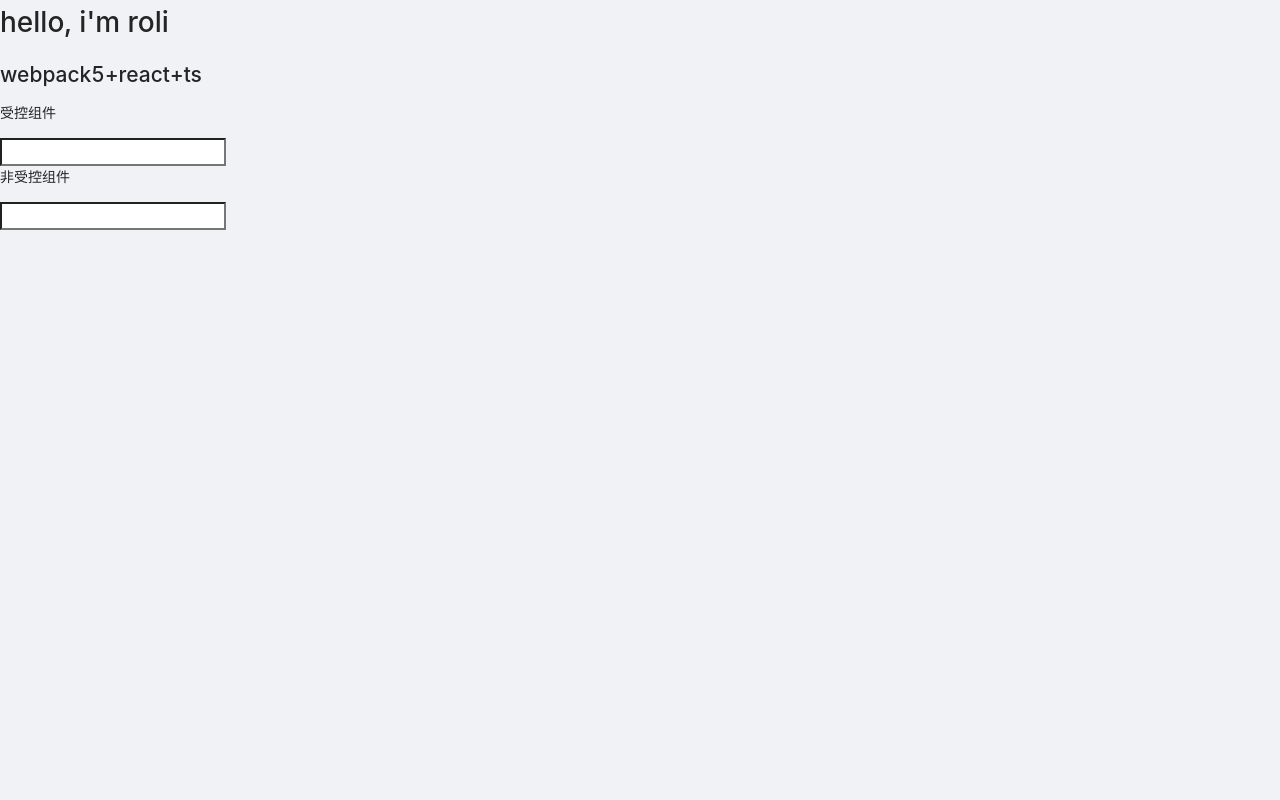
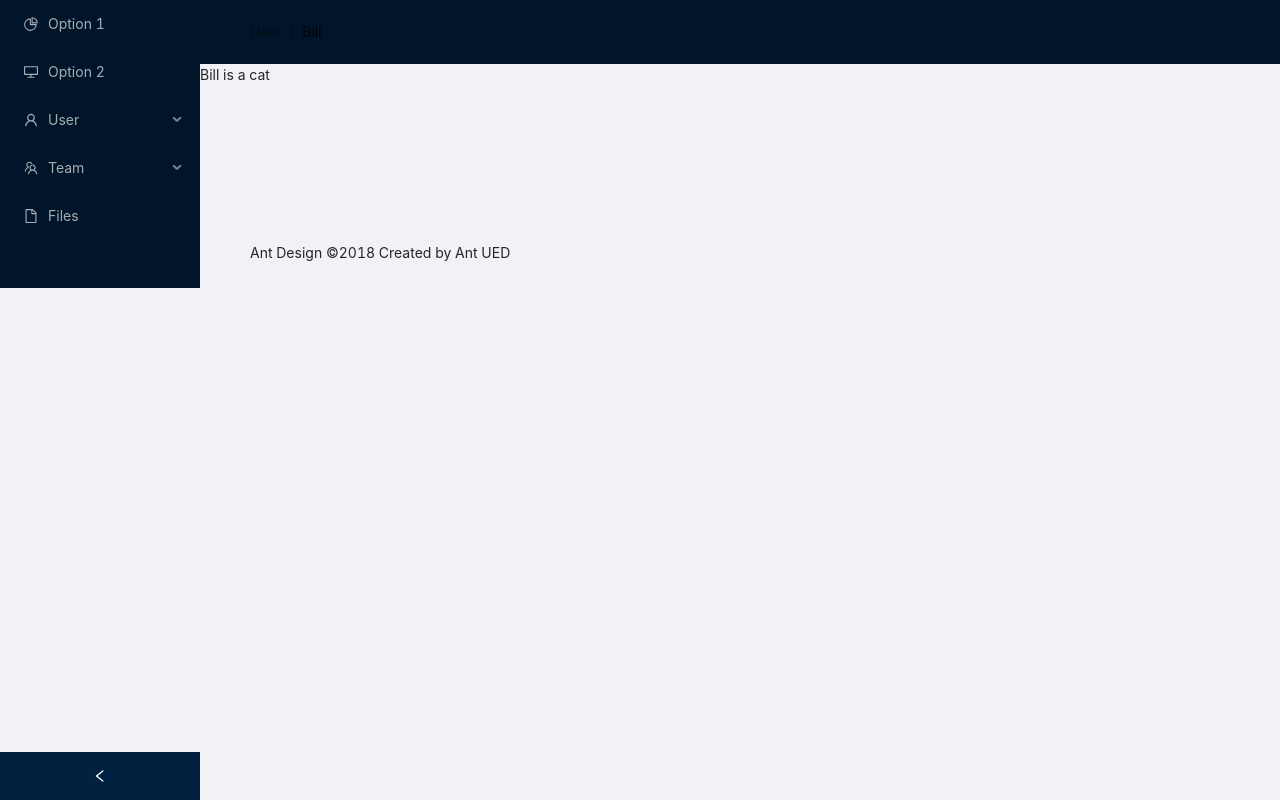
Before and after one commit to lanomw/react-template, a React app: page / in a window 1280 px wide. Built offline with nearby package versions, Linux system fonts and the light colour scheme.

Commit message:
fix: antd+基础布局

```diff
--- a/src/App.tsx
+++ /dev/null
@@ -1,29 +0,0 @@
-import React, { useState } from 'react';
-
-import './global.less';
-
-function say(name: string): string {
-  return `hello, i'm ${name}`;
-}
-
-const App = () => {
-  const [count, setCounts] = useState('');
-  const onChange = (e: any) => {
-    setCounts(e.target.value);
-  };
-
-  return (
-    <>
-      <h1>{say('roli')}</h1>
-
-      <h2>webpack5+react+ts</h2>
-      <p>受控组件</p>
-      <input onChange={onChange} type='text' value={count} />
-      <br />
-      <p>非受控组件</p>
-      <input type='text' />
-    </>
-  );
-};
-
-export default App;
--- a/src/index.tsx
+++ b/src/index.tsx
@@ -1,8 +1,15 @@
 import React from 'react';
 import { createRoot } from 'react-dom/client';
-import App from '@/App';
+
+import DefaultLayout from '@/layout';
+
+import './global.less';
 
 const root = document.getElementById('root');
 if (root) {
-  createRoot(root).render(<App />);
+  createRoot(root).render(
+    <React.StrictMode>
+      <DefaultLayout />
+    </React.StrictMode>,
+  );
 }
--- /dev/null
+++ b/src/layout/index.tsx
@@ -0,0 +1,80 @@
+import React, { useState } from 'react';
+import { Breadcrumb, Layout, Menu, Space } from 'antd';
+import {
+  DesktopOutlined,
+  FileOutlined,
+  PieChartOutlined,
+  TeamOutlined,
+  UserOutlined,
+} from '@ant-design/icons';
+
+import styles from './style.less';
+
+function getItem(
+  label: React.ReactNode,
+  key: React.Key,
+  icon?: React.ReactNode,
+  children?: any[],
+): any {
+  return {
+    key,
+    icon,
+    children,
+    label,
+  };
+}
+
+const items: any[] = [
+  getItem('Option 1', '1', <PieChartOutlined />),
+  getItem('Option 2', '2', <DesktopOutlined />),
+  getItem('User', 'sub1', <UserOutlined />, [
+    getItem('Tom', '3'),
+    getItem('Bill', '4'),
+    getItem('Alex', '5'),
+  ]),
+  getItem('Team', 'sub2', <TeamOutlined />, [
+    getItem('Team 1', '6'),
+    getItem('Team 2', '8'),
+  ]),
+  getItem('Files', '9', <FileOutlined />),
+];
+
+const DefaultLayout = () => {
+  const [collapsed, setCollapsed] = useState(false);
+
+  const handleChangeCollapse = (value: boolean) => {
+    setCollapsed(value);
+  };
+
+  return (
+    <Layout className={styles['layout']}>
+      <Layout.Sider
+        theme='dark'
+        collapsible
+        collapsed={collapsed}
+        onCollapse={handleChangeCollapse}
+      >
+        <div className={styles['logo']}></div>
+        <Menu theme='dark' items={items} mode={'inline'}></Menu>
+      </Layout.Sider>
+      <Layout>
+        <Layout.Header className={styles['layout_header']}>
+          <Space size='large'>
+            <Breadcrumb className={styles['layout_breadcrumb']}>
+              <Breadcrumb.Item>User</Breadcrumb.Item>
+              <Breadcrumb.Item>Bill</Breadcrumb.Item>
+            </Breadcrumb>
+          </Space>
+        </Layout.Header>
+        <Layout.Content className={styles['layout_content']}>
+          Bill is a cat
+        </Layout.Content>
+        <Layout.Footer className={styles['layout_footer']}>
+          Ant Design ©2018 Created by Ant UED
+        </Layout.Footer>
+      </Layout>
+    </Layout>
+  );
+};
+
+export default DefaultLayout;
--- /dev/null
+++ b/src/layout/style.less
@@ -0,0 +1,30 @@
+.layout {
+  min-height: 100vh;
+}
+
+.logo {
+  height: 32px;
+  margin: 16px;
+  background: rgb(255 255 255 / 30%);
+}
+
+.layout_container {
+  padding: 16px;
+}
+
+.layout_header {
+  padding: 0 16px;
+  background-color: #fff;
+}
+
+.layout_content {
+  min-height: 360px;
+  padding: 16px;
+  margin: 16px;
+  background-color: #fff;
+  border-radius: 4px;
+}
+
+.layout_footer {
+  text-align: center;
+}
```
Also changed, not shown: src/env.d.ts (added, +62 -0 lines).
